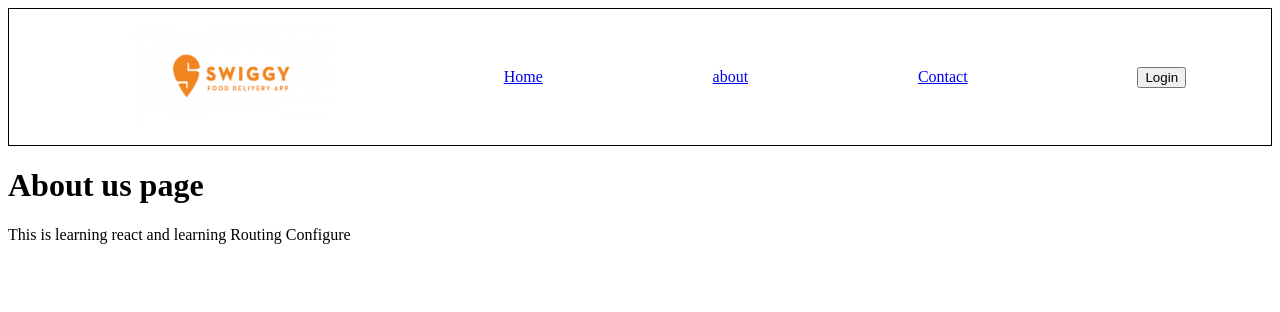
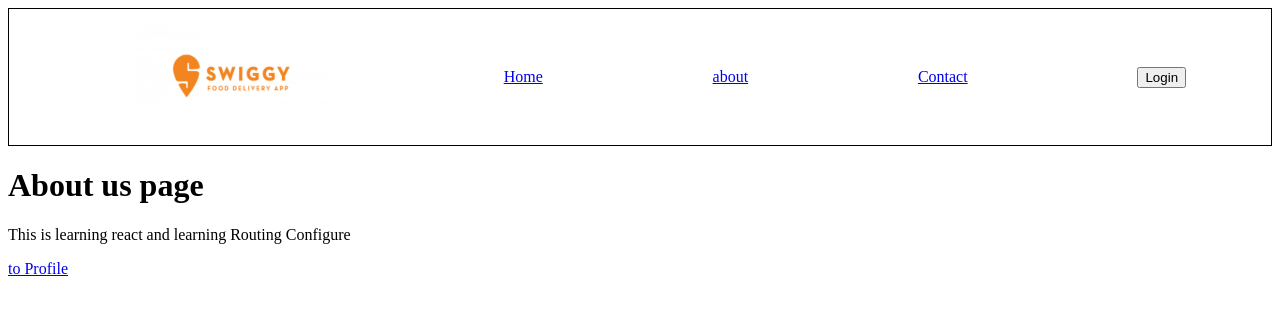
Before and after one commit to VivekKuShah/ReactLearn, a React (Vite) app: page /about in a window 1280 px wide. Shown: the top 312 px of the page. Built offline with nearby package versions, Linux system fonts and the light colour scheme.

Commit message:
Finally adding About Page nested Routing and outlet to Show

```diff
--- a/src/App.js
+++ b/src/App.js
@@ -7,6 +7,7 @@ import { About } from "./components/About";
 import { Error } from "./components/Error";
 import { Contact } from "./components/Contact";
 import {Resmenu} from "./components/Resmenu"
+import { Profile } from "./components/AboutProfile";
 
 
 export const App = () => {
@@ -25,12 +26,18 @@ const appRouter = createBrowserRouter([
     errorElement:<Error/>,
     children:[
       {
-        path:"/about",
+        path:"about",  //parent path/path ("/" means from the root)
         element:<About/>,
-        errorElement:<Error/>
+        errorElement:<Error/>,
+        //Childrens are always rendered inside the outlet, Outlet always we create inside the parent
+        children:[{
+          path:"profile", //if we put / react router dom consdider to localhost:/profile, If we give it like this it will assume like this take the parent path and add profile to it http://localhost:1234/about/profile
+          element:<Profile/>
+        }
+        ]
       },
       {
-        path:"/contact",
+        path:"contact",
         element:<Contact/>,
         errorElement:<Error/>
       },
@@ -40,7 +47,7 @@ const appRouter = createBrowserRouter([
         errorElement:<Error/>
       },
       {
-        path:"/resmenu/:restID",
+        path:"resmenu/:restID",
         element:<Resmenu/>,
         errorElement:<Error/>
       }
--- a/src/components/About.js
+++ b/src/components/About.js
@@ -1,8 +1,12 @@
+import { Link, Outlet } from "react-router-dom";
+
 export function About(){
     return (
         <>
         <h1>About us page</h1>
         <p>This is learning react and learning Routing Configure</p>
+        <Link to="profile">to Profile</Link>
+        <Outlet/>
         </>
     )
 }
--- /dev/null
+++ b/src/components/AboutProfile.js
@@ -0,0 +1,8 @@
+export function Profile(){
+    return(
+        <>
+        <h1>Profile</h1>
+        <p>Vivek Kumar Shah</p>
+        </>
+    )
+}
```
